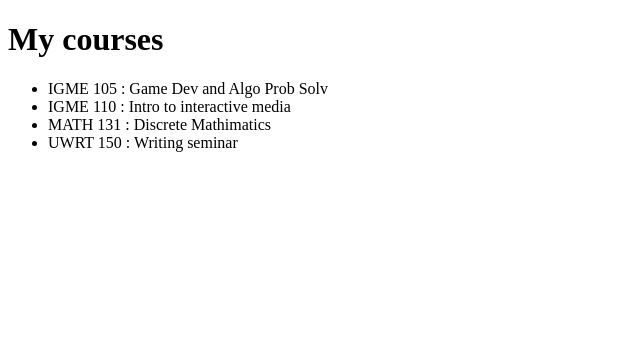
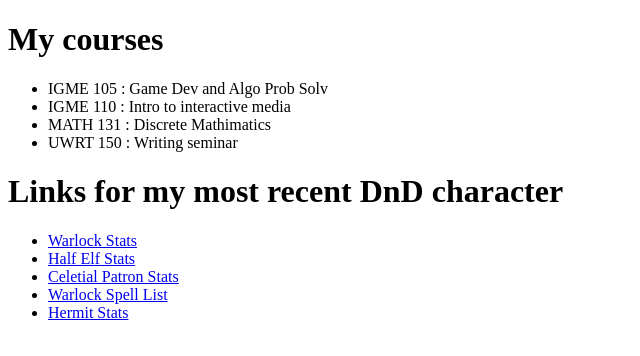
Before and after one commit to Camtheram51/Camtheram51.github.io, a plain HTML site: page index.html in a window 1280 px wide. Shown: the whole page, without its empty margins (0-640 px from the left). Drawn offline with Linux system fonts and the light colour scheme.

Commit message:
Update index.html

```diff
--- a/index.html
+++ b/index.html
@@ -13,5 +13,13 @@
           <li>MATH 131 : Discrete Mathimatics</li>
           <li>UWRT 150 : Writing seminar</li>
       </ul>
+      <h1>Links for my most recent DnD character</h1>
+      <ul>
+          <li><a href="https://dnd5e.wikidot.com/warlock" target="_blank">Warlock Stats</a></li>
+          <li><a href="https://dnd5e.wikidot.com/lineage:half-elf" target="_blank">Half Elf Stats</a></li>
+          <li><a href="https://dnd5e.wikidot.com/warlock:celestial" target="_blank">Celetial Patron Stats</a></li>
+          <li><a href="https://dnd5e.wikidot.com/spells:warlock" target="_blank">Warlock Spell List</a></li>
+          <li><a href="https://dnd5e.wikidot.com/background:hermit" target="_blank">Hermit Stats</a></li>
+      </ul>
   </body>
 </html>
```
Lines whose indentation alone changed are shown as unchanged.
